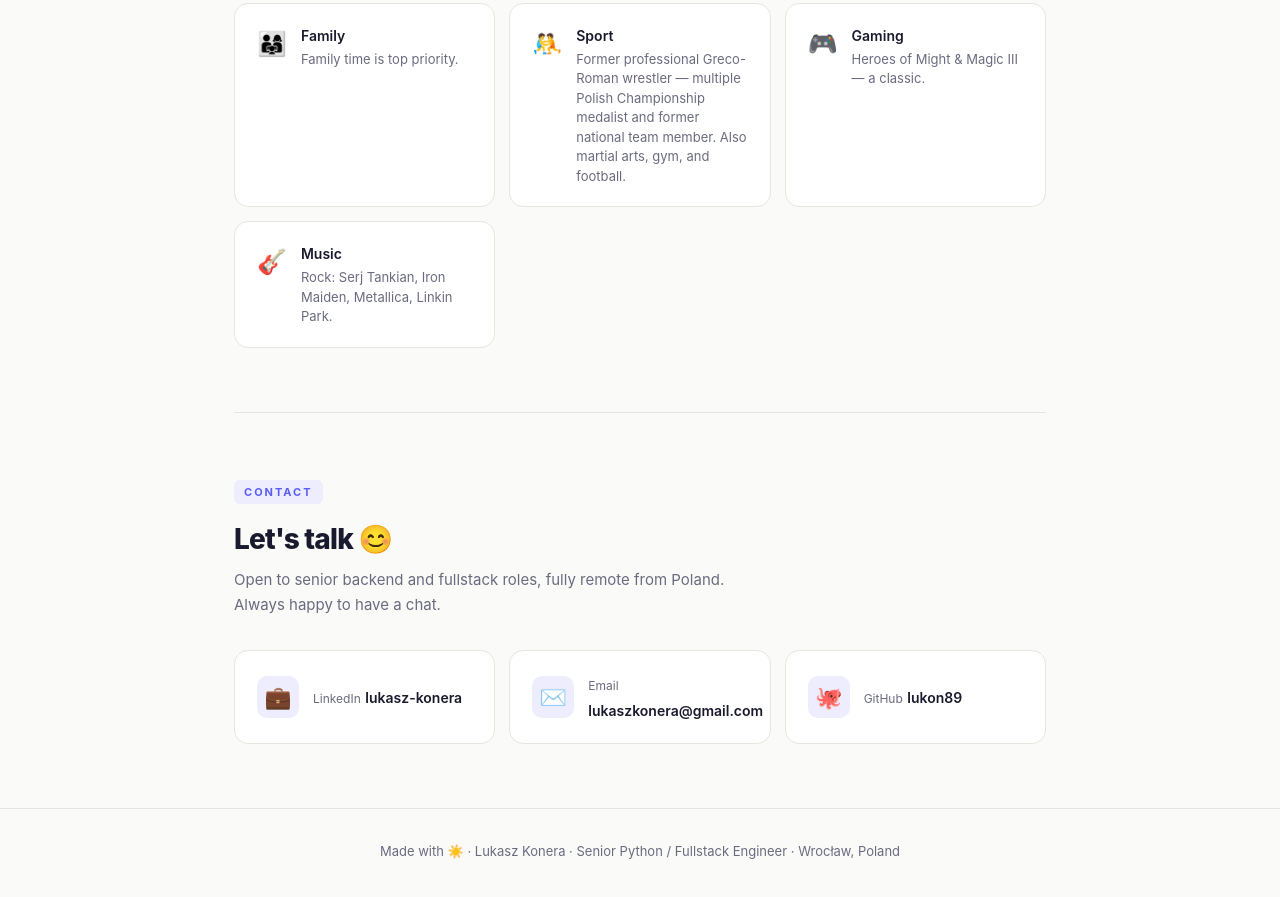
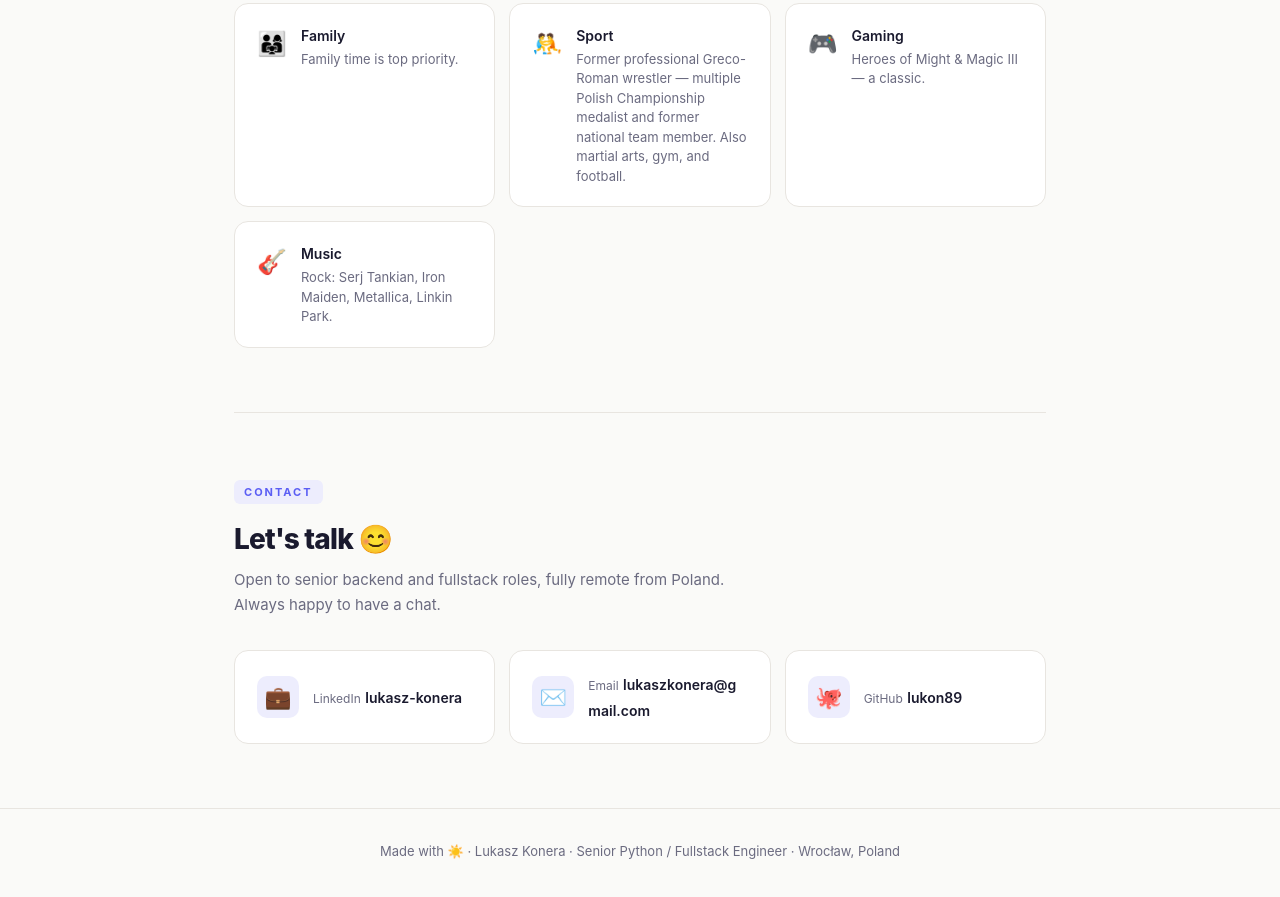
Before and after one commit to lukon89/lukon89.github.io, a plain HTML site: page index.html in a window 1280 px wide. Shown: the part 6016-6913 px from the top of the page. Drawn offline with Linux system fonts and the light colour scheme.

Commit message:
Fix email text overflow in contact card

```diff
--- a/index.html
+++ b/index.html
@@ -284,7 +284,7 @@
     .contact-card:hover { border-color: var(--accent); box-shadow: 0 4px 16px rgba(91, 94, 244, 0.1); text-decoration: none; }
     .contact-card .icon { font-size: 22px; width: 42px; height: 42px; background: var(--accent-light); border-radius: 10px; display: flex; align-items: center; justify-content: center; flex-shrink: 0; }
     .contact-card .info .label { font-size: 12px; color: var(--text-muted); margin-bottom: 2px; }
-    .contact-card .info .value { font-size: 14px; font-weight: 600; color: var(--text); }
+    .contact-card .info .value { font-size: 14px; font-weight: 600; color: var(--text); word-break: break-all; }
 
     /* ── Footer ── */
     footer { padding: 32px 0 40px; text-align: center; font-size: 13px; color: var(--text-muted); border-top: 1px solid var(--border); }
```
